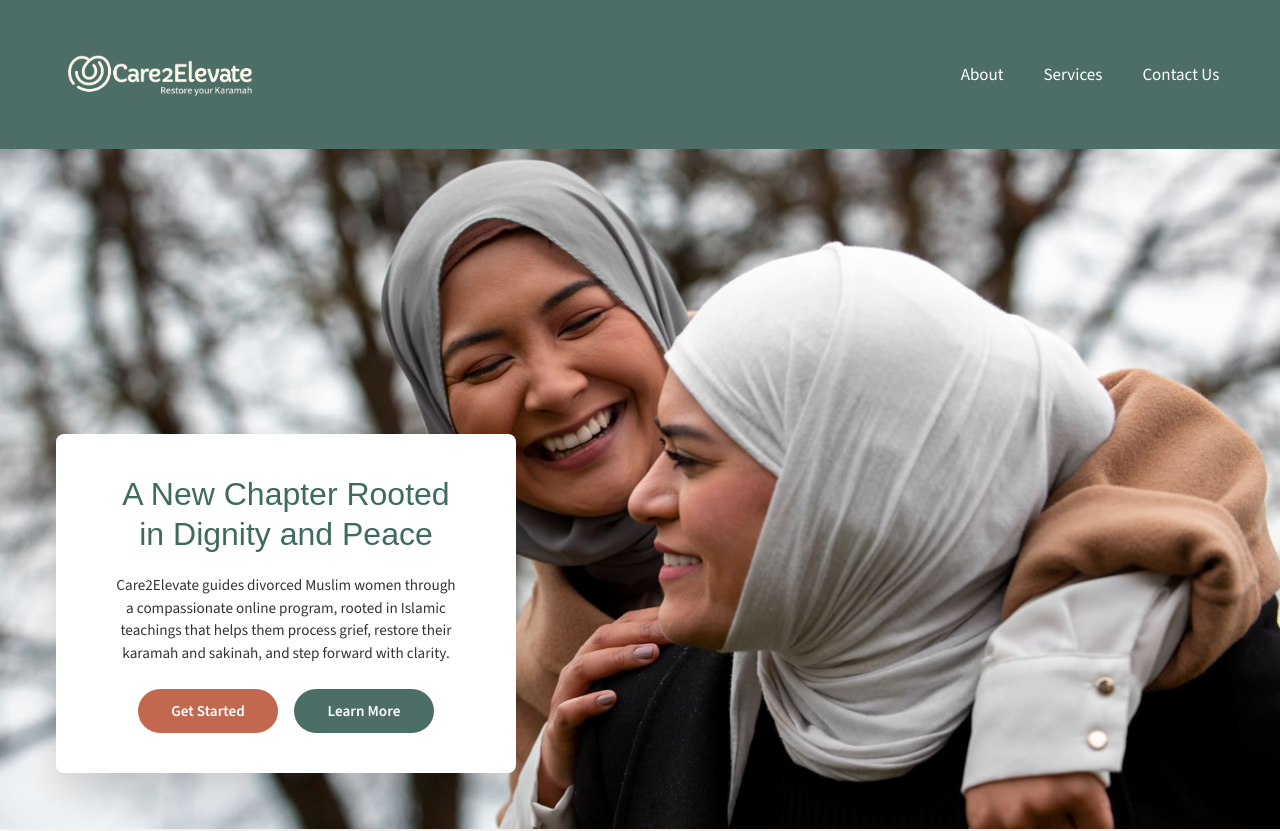
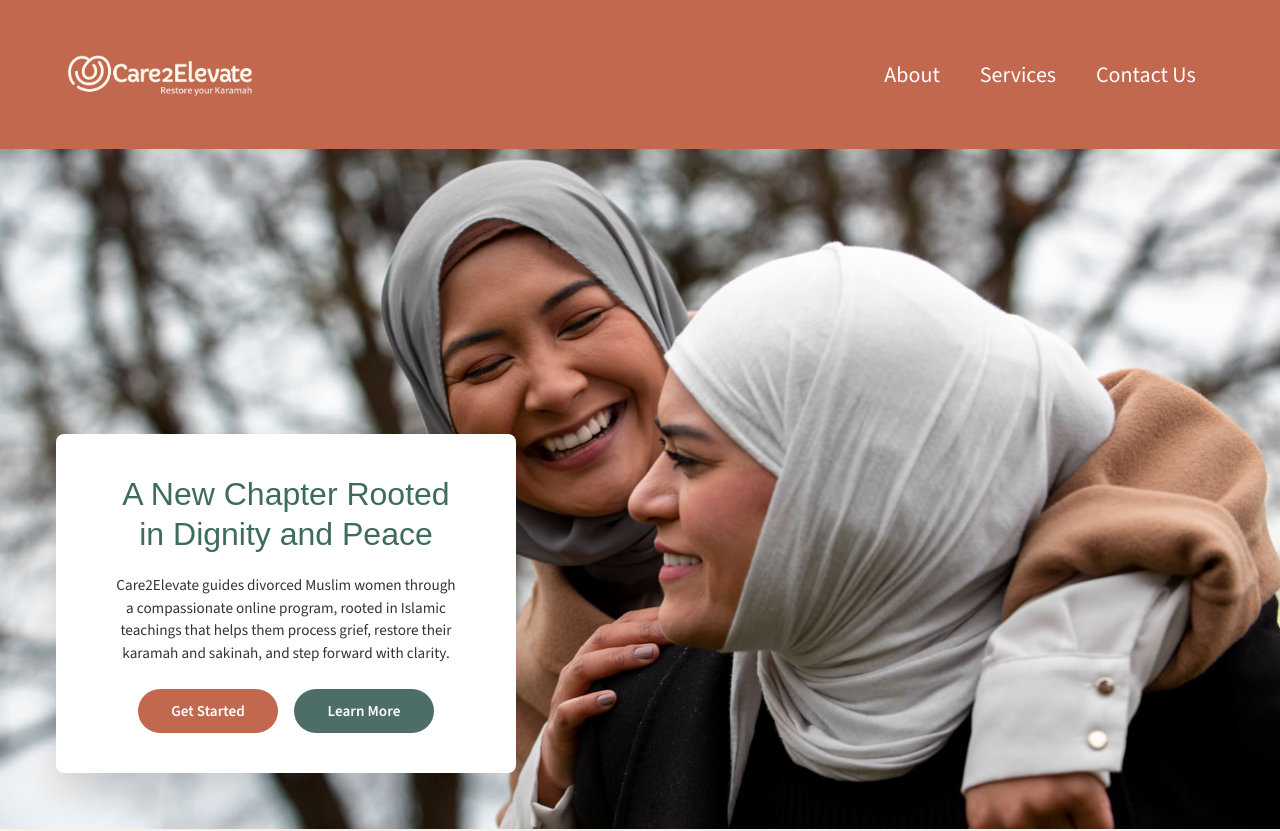
Before and after one commit to kbarakzai97/care2elevate, a React (Vite) app: page / in a window 1280 px wide. Shown: the top 831 px of the page. Built offline with nearby package versions, Linux system fonts and the light colour scheme; a web font is replaced by a local one.

Commit message:
update color and sizing

```diff
--- a/src/components/navbar.css
+++ b/src/components/navbar.css
@@ -1,5 +1,5 @@
 .navbar-header {
-  background-color: #4d6e66; /* Precise dark teal hex color from screenshot */
+  background-color: #c1684f;
   width: 100%;
   padding: 24px 60px;
   box-sizing: border-box;
@@ -14,7 +14,7 @@
     justify-content: space-between;
     position: relative;
     z-index: 30;
-    background-color: #4d6e66;
+    background-color: #c1684f;
     color: white;
     height: 101px;
     font-family: 'Source Sans 3', sans-serif;
@@ -26,7 +26,7 @@
     height: 100px;
     object-fit: contain;
     display: block;
-    background-color: #4d6e66;
+    background-color: #c1684f;
     border-radius: 8px;
 
 }
@@ -51,8 +51,8 @@
 .nav-links {
     list-style: none;
     margin: 0;
-    padding-left: 700px;
-    font-size: 17px;
+    padding-left: 600px;
+    font-size: 22px;
     display: flex;
     flex: 1;
     flex-direction: row;
```
